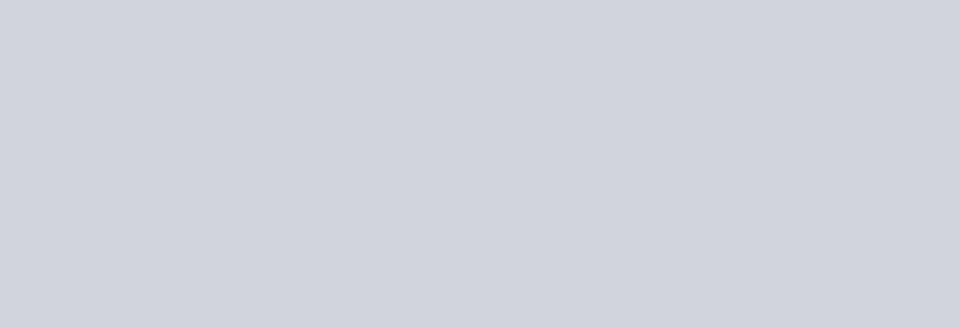
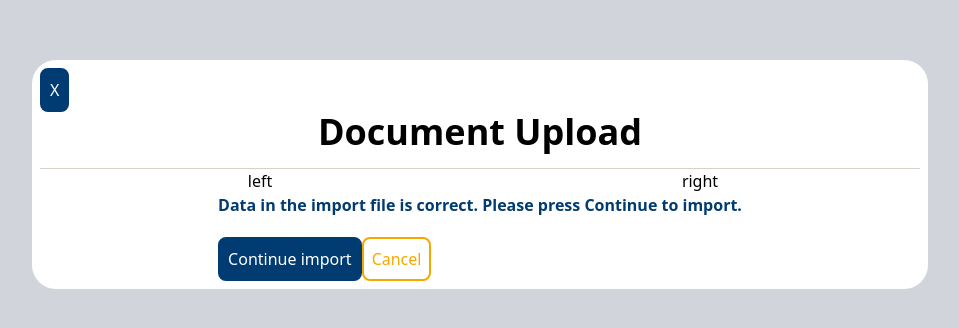
Before and after one commit to danfyfe/take-home-assignment, a Next.js app: page / in a window 1280 px wide. Shown: the part 226-554 px from the top of the page, without its empty margins (160-1119 px from the left). Built offline with nearby package versions, Linux system fonts and the light colour scheme.

Commit message:
start basic layout

```diff
--- a/src/app/page.js
+++ b/src/app/page.js
@@ -1,9 +1,33 @@
+import { Section, Button, Container, H2, HR, P } from "@/components/core";
 
 
 export default function Home() {
   return (
     <main className="h-screen flex justify-center items-center bg-gray-300">
-
+      <Section className="grid grid-cols-2 justify-items-center ">
+          <Button className="col-start-1 justify-self-start">X</Button>
+          <H2 className="col-span-2">Document Upload</H2>
+          <HR className="col-span-2" />
+          <Container className="col-start-1">
+            left
+          </Container>
+          <Container className="col-start-2">
+            right
+          </Container>
+          <Container className="col-span-2">
+            <P className="font-bold mb-5">
+              Data in the import file is correct. Please press Continue to import.
+            </P>
+            <Container>
+              <Button>
+                Continue import
+              </Button>
+              <Button inverted>
+                Cancel
+              </Button>
+            </Container>
+          </Container>
+      </Section>
     </main>
   );
 }
--- a/src/components/core/Button.jsx
+++ b/src/components/core/Button.jsx
@@ -1,7 +1,11 @@
-const Button = ({ children, onClick }) => (
+const Button = ({ className, children, onClick, inverted }) => (
   <button
     className={`
       ${className ? className : ''}
+      ${inverted ?
+        'text-yellow-primary bg-white border-yellow-primary' :
+        'text-white bg-blue-primary border-blue-primary'}
+      rounded-lg p-2 border-2 w-fit
     `}
     onClick={onClick}
   >
--- a/src/components/core/Container.jsx
+++ b/src/components/core/Container.jsx
@@ -1,13 +1,12 @@
 const Container = ({ className, children }) => (
-  <section
+  <div
     className={`
       ${className ? className : ''}
-      max-w-6xl w-[calc(100%-2rem)]
-      bg-white
+
     `}
   >
     {children}
-  </section>
+  </div>
 );
 
 export default Container;
--- a/src/components/core/H2.jsx
+++ b/src/components/core/H2.jsx
@@ -2,6 +2,7 @@ const H2 = ({ className, children }) => (
   <h2
     className={`
       ${className ? className : ''}
+      text-4xl font-bold text-center
     `}
   >
     {children}
--- a/src/components/core/HR.jsx
+++ b/src/components/core/HR.jsx
@@ -2,6 +2,8 @@ const HR = ({ className }) => (
   <hr
     className={`
       ${className ? className : ''}
+       border-gray-primary border-1
+        w-full mt-4
     `}
   />
 );
--- a/src/components/core/P.jsx
+++ b/src/components/core/P.jsx
@@ -2,6 +2,7 @@ const P = ({ className, children }) => (
   <p
     className={`
       ${className ? className : ''}
+      text-blue-primary
     `}
   >
     {children}
--- /dev/null
+++ b/src/components/core/Section.jsx
@@ -0,0 +1,13 @@
+const Section = ({ className, children }) => (
+  <section
+    className={`
+      ${className ? className : ''}
+      max-w-4xl w-[calc(100%-2rem)]
+      bg-white rounded-3xl p-2
+    `}
+  >
+    {children}
+  </section>
+);
+
+export default Section;
--- /dev/null
+++ b/src/components/core/index.js
@@ -0,0 +1,17 @@
+import Button from "./Button";
+import Container from "./Container";
+import H2 from "./H2";
+import HR from "./HR";
+import Input from "./Input";
+import P from "./P";
+import Section from "./Section";
+
+export {
+  Button,
+  Container,
+  H2,
+  HR,
+  Input,
+  P,
+  Section
+};
--- a/tailwind.config.js
+++ b/tailwind.config.js
@@ -7,7 +7,11 @@ module.exports = {
   ],
   theme: {
     extend: {
-
+      colors: {
+        'blue-primary': '#003b71',
+        'yellow-primary': '#f7a800',
+        'gray-primary': '#d8d1ca'
+      }
     },
   },
   plugins: [],
```
Also changed, not shown: src/components/document-upload/submit.jsx (added).
